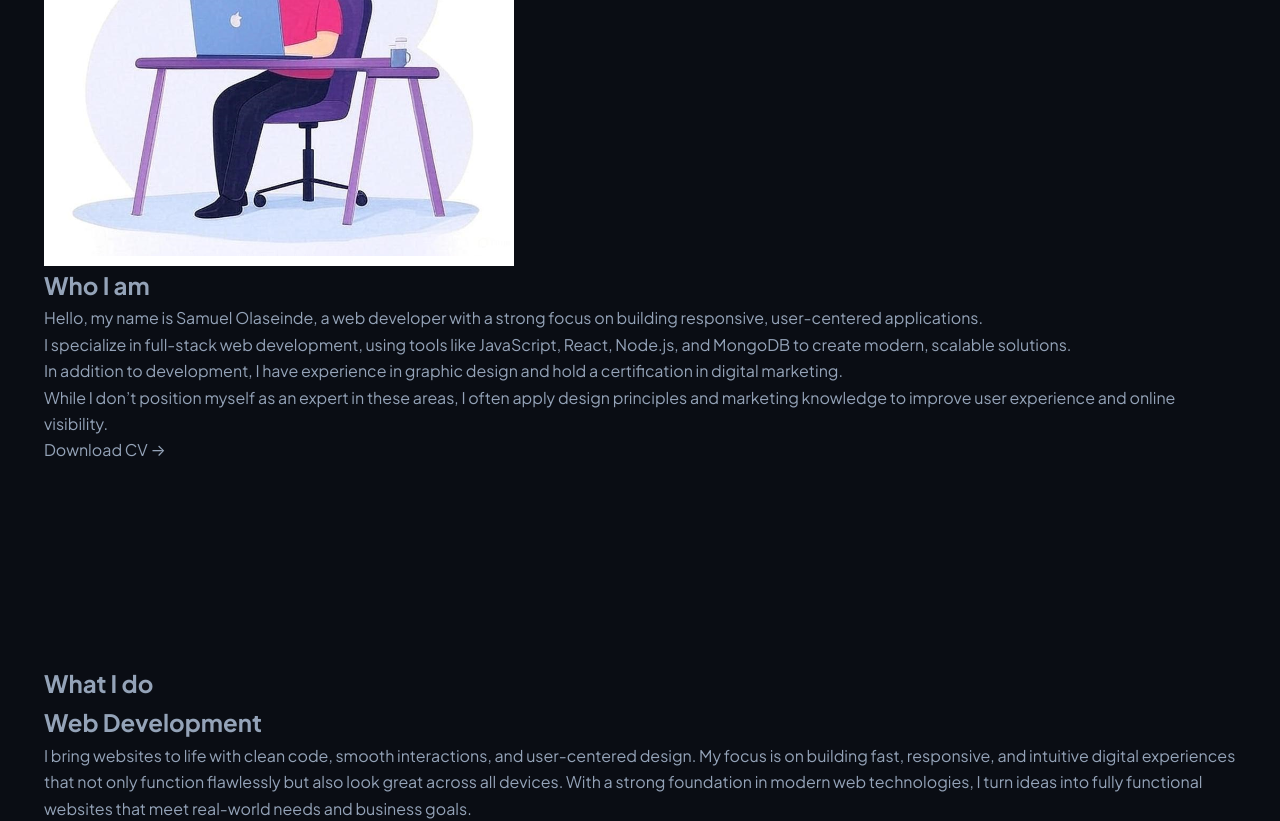
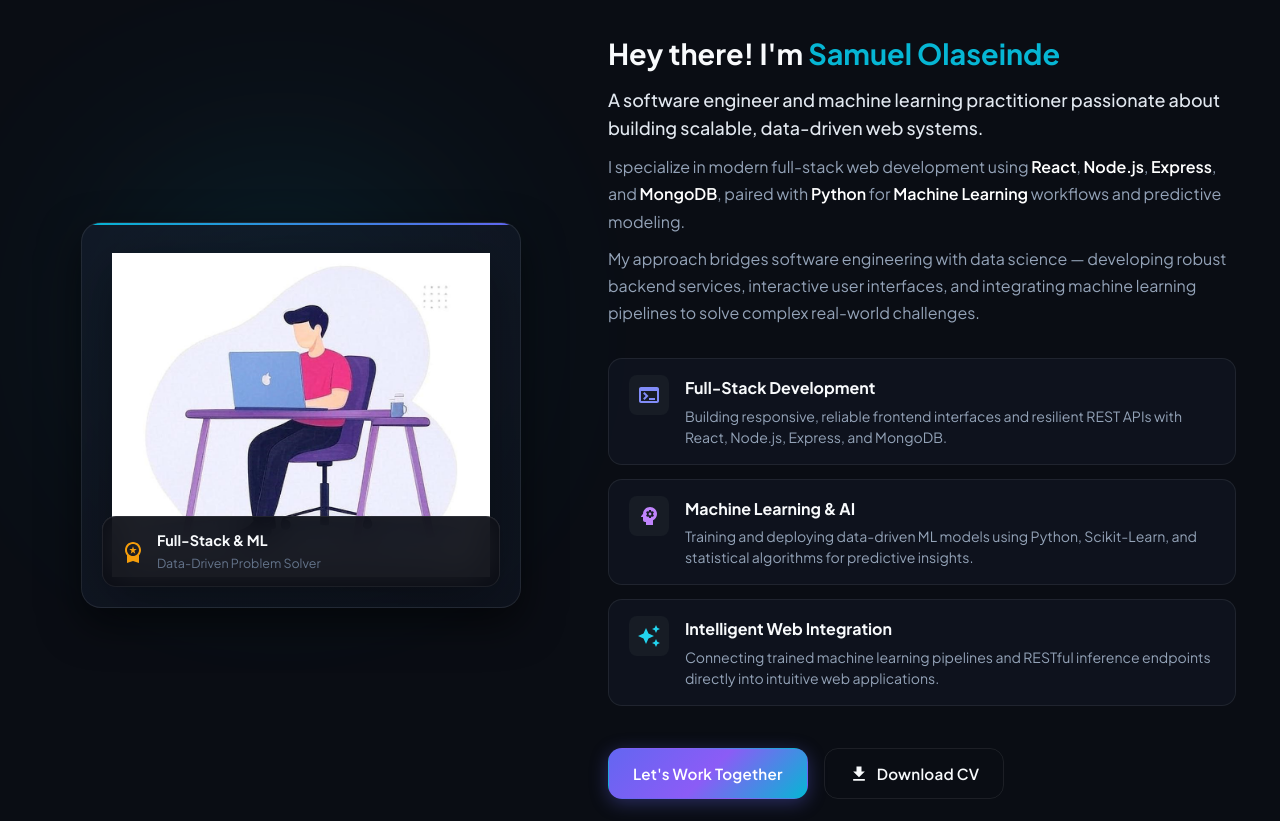
Before and after one commit to SamuelOlaseinde01/Portfolio, a React (Vite) app: page / in a window 1280 px wide. Shown: the part 1140-1961 px from the top of the page. Built offline with nearby package versions, Linux system fonts and the light colour scheme.

Commit message:
feat(about): overhaul about section with core pillars, bio story, and Machine Learning focus

```diff
--- a/src/components/About.jsx
+++ b/src/components/About.jsx
@@ -1,58 +1,130 @@
 import React from "react";
-import { motion, transform } from "framer-motion";
+import { motion } from "framer-motion";
+import {
+  Download,
+  Terminal,
+  Psychology,
+  AutoAwesome,
+  WorkspacePremium,
+} from "@mui/icons-material";
 
 export default function About() {
+  const highlights = [
+    {
+      icon: <Terminal className="highlight-icon icon-code" />,
+      title: "Full-Stack Development",
+      description:
+        "Building responsive, reliable frontend interfaces and resilient REST APIs with React, Node.js, Express, and MongoDB.",
+    },
+    {
+      icon: <Psychology className="highlight-icon icon-design" />,
+      title: "Machine Learning & AI",
+      description:
+        "Training and deploying data-driven ML models using Python, Scikit-Learn, and statistical algorithms for predictive insights.",
+    },
+    {
+      icon: <AutoAwesome className="highlight-icon icon-growth" />,
+      title: "Intelligent Web Integration",
+      description:
+        "Connecting trained machine learning pipelines and RESTful inference endpoints directly into intuitive web applications.",
+    },
+  ];
+
   return (
     <section id="section-about" className="section-about">
+      <div className="ambient-glow glow-3"></div>
+
+      <div className="section-header-wrap">
+        <span className="section-subtitle">Get to know me</span>
+        <h2 className="section-title">About Me</h2>
+        <div className="section-title-bar"></div>
+      </div>
+
       <div className="about-container">
-        <div className="about-text-img-container">
-          <div className="about-img-container">
-            <img src="/images/Home-image4.png" alt="about-illustration" />
-          </div>
-          <div className="about-text-container">
-            <h1>Who I am</h1>
-            <div className="about-p-container">
-              <motion.p
-                initial={{ opacity: 0, x: -40 }}
-                transition={{ duration: 0.5 }}
-                whileInView={{ opacity: 1, x: 0 }}
-                viewport={{ once: true, amount: 0.3 }}
+        <div className="about-grid">
+          {/* Left: Visual & Interactive Card */}
+          <motion.div
+            className="about-visual-column"
+            initial={{ opacity: 0, x: -50 }}
+            whileInView={{ opacity: 1, x: 0 }}
+            viewport={{ once: true, amount: 0.2 }}
+            transition={{ duration: 0.7 }}
+          >
+            <div className="about-image-card">
+              <div className="about-image-backdrop"></div>
+              <img
+                src="/images/Home-image4.png"
+                alt="Samuel Olaseinde - Full Stack & ML Developer"
+                className="about-illustration"
+              />
+              <div className="about-badge-card">
+                <WorkspacePremium className="badge-icon" />
+                <div>
+                  <span className="badge-title">Full-Stack & ML</span>
+                  <span className="badge-subtitle">Data-Driven Problem Solver</span>
+                </div>
+              </div>
+            </div>
+          </motion.div>
+
+          {/* Right: Bio & Key Strengths */}
+          <motion.div
+            className="about-content-column"
+            initial={{ opacity: 0, x: 50 }}
+            whileInView={{ opacity: 1, x: 0 }}
+            viewport={{ once: true, amount: 0.2 }}
+            transition={{ duration: 0.7 }}
+          >
+            <div className="about-bio-text">
+              <h3 className="about-greeting">
+                Hey there! I'm <span className="highlight-text">Samuel Olaseinde</span>
+              </h3>
+              <p className="bio-lead">
+                A software engineer and machine learning practitioner passionate about building scalable, data-driven web systems.
+              </p>
+              <p className="bio-body">
+                I specialize in modern full-stack web development using <strong>React</strong>, <strong>Node.js</strong>, <strong>Express</strong>, and <strong>MongoDB</strong>, paired with <strong>Python</strong> for <strong>Machine Learning</strong> workflows and predictive modeling.
+              </p>
+              <p className="bio-body">
+                My approach bridges software engineering with data science — developing robust backend services, interactive user interfaces, and integrating machine learning pipelines to solve complex real-world challenges.
+              </p>
+            </div>
+
+            {/* Core Pillars / Strengths */}
+            <div className="about-pillars">
+              {highlights.map((item, index) => (
+                <div key={index} className="pillar-item">
+                  <div className="pillar-icon-wrap">{item.icon}</div>
+                  <div className="pillar-info">
+                    <h4>{item.title}</h4>
+                    <p>{item.description}</p>
+                  </div>
+                </div>
+              ))}
+            </div>
+
+            {/* Action Buttons */}
+            <div className="about-actions">
+              <a
+                href="#section-contact"
+                className="btn btn-primary"
               >
-                Hello, my name is Samuel Olaseinde, a web developer with a
-                strong focus on building responsive, user-centered applications.
-              </motion.p>
-              <motion.p
-                initial={{ opacity: 0, x: -80 }}
-                transition={{ duration: 0.5, delay: 0.2 }}
-                whileInView={{ opacity: 1, x: 0 }}
-                viewport={{ once: true, amount: 0.3 }}
+                <span>Let's Work Together</span>
+              </a>
+              <a
+                href="#section-home"
+                className="btn btn-outline"
+                title="Download CV"
+                onClick={(e) => {
+                  e.preventDefault();
+                  alert("Resume / CV download link: Replace with your actual CV document file in the public folder!");
+                }}
               >
-                I specialize in full-stack web development, using tools like
-                JavaScript, React, Node.js, and MongoDB to create modern,
-                scalable solutions.
-              </motion.p>
-              <motion.p
-                initial={{ opacity: 0, x: -120 }}
-                transition={{ duration: 0.5, delay: 0.6 }}
-                whileInView={{ opacity: 1, x: 0 }}
-                viewport={{ once: true, amount: 0.3 }}
-              >
-                In addition to development, I have experience in graphic design
-                and hold a certification in digital marketing.
-              </motion.p>
-              <motion.p
-                initial={{ opacity: 0, x: -160 }}
-                transition={{ duration: 0.5, delay: 0.9 }}
-                whileInView={{ opacity: 1, x: 0 }}
-                viewport={{ once: true, amount: 0.3 }}
-              >
-                While I don’t position myself as an expert in these areas, I
-                often apply design principles and marketing knowledge to improve
-                user experience and online visibility.
-              </motion.p>
+                <Download fontSize="small" />
+                <span>Download CV</span>
+              </a>
             </div>
-            <a href="">Download CV &#8594;</a>
-          </div>
+          </motion.div>
         </div>
       </div>
     </section>
```
